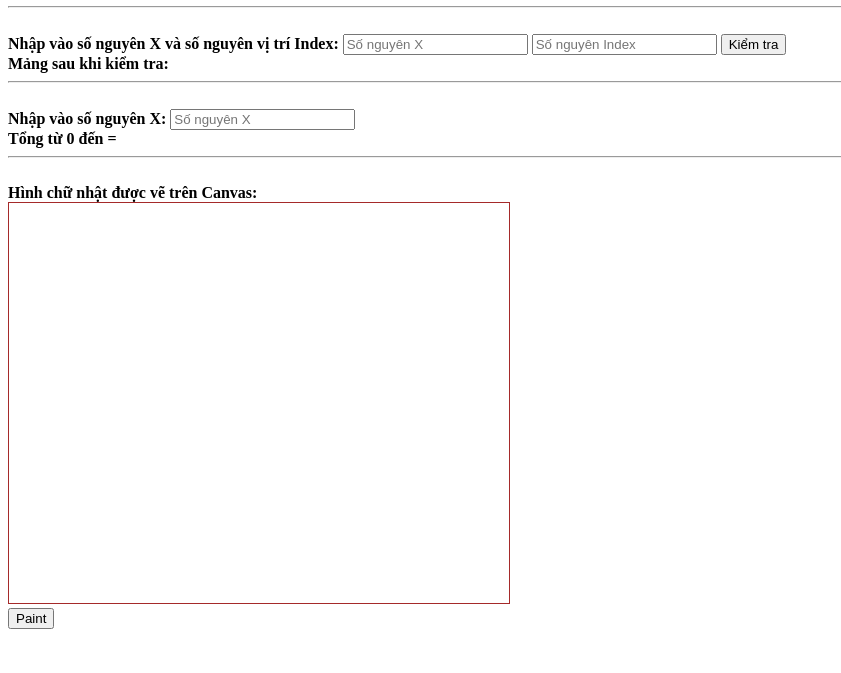
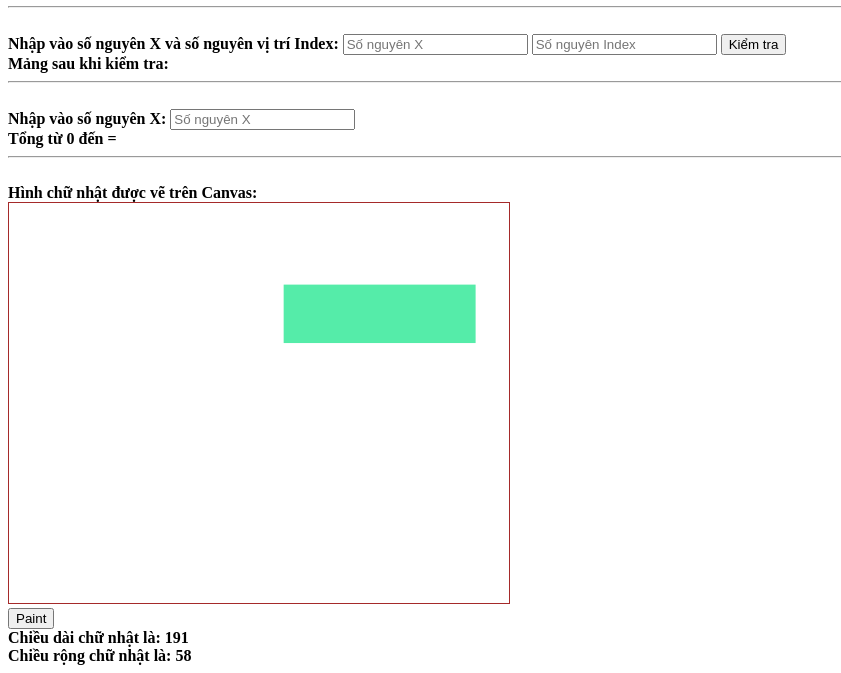
Before and after one commit to KhuongNguyen27/module1, a plain HTML site: page Exam/index.html in a window 1280 px wide. Both pictures are taken after a click on the button "Paint". Shown: the part 139-812 px from the top of the page, without its empty margins (0-841 px from the left). Drawn offline with Linux system fonts and the light colour scheme.

Commit message:
baithuchanh

```diff
--- a/Exam/index.html
+++ b/Exam/index.html
@@ -31,6 +31,8 @@
     <b>Hình chữ nhật được vẽ trên Canvas:</b><br>
     <canvas id="myCanvas" width="500px" height="400px" style="border: 1px solid brown"></canvas>
     <br>
-    <button type="submit" onclick="Paint();">Paint</button>
+    <button type="submit" onclick="Paint();">Paint</button><br>
+    <b>Chiều dài chữ nhật là: </b><b id="width"></b><br>
+    <b>Chiều rộng chữ nhật là: </b><b id="height"></b>
 </body>
 </html>
--- a/Exam/process.js
+++ b/Exam/process.js
@@ -53,16 +53,16 @@ class Rectangle{
         this.color = null;
     }
     setX(x){
-        this.x = x;
+        this.x = x*Math.random()*300;
     }
     setY(y){
-        this.y = y;
+        this.y = y*Math.random()*200;
     }
     setWidth(){
-        this.width = Math.random()*window.innerWidth;
+        this.width = Math.random()*500;
     }
     setHeight(){
-        this.height = Math.random()*window.innerHeight;
+        this.height = Math.random()*400;
     }
     setColor(){
         return Math.floor(Math.random()*256).toString(16)
@@ -77,18 +77,22 @@ class Rectangle{
         return this.y
     }
     getHeight(){
-        return this.setHeight()
+        return this.height
     }
     getWidth(){
-        return this.setWidth()
+        return this.width
     }
 }
 function Paint(){
     let canvas = document.getElementById("myCanvas").getContext("2d");
     let paint = new Rectangle();
-    paint.setX=0;
-    paint.setY=0;
-    canvas.fillStyle = paint.getColor;
-    console.log(paint.getColor());
-    canvas.fillRect(paint.getX(),paint.getY(),paint.getWidth,paint.getHeight);
+    canvas.clearRect(0,0,500,400)
+    paint.setX(1);
+    paint.setY(1);
+    paint.setHeight();
+    paint.setWidth();
+    canvas.fillStyle = paint.getColor();
+    canvas.fillRect(paint.getX(),paint.getY(),paint.getWidth(),paint.getHeight());
+    document.getElementById("width").innerHTML = parseInt(paint.getWidth());
+    document.getElementById("height").innerHTML = parseInt(paint.getHeight());
 }
```
